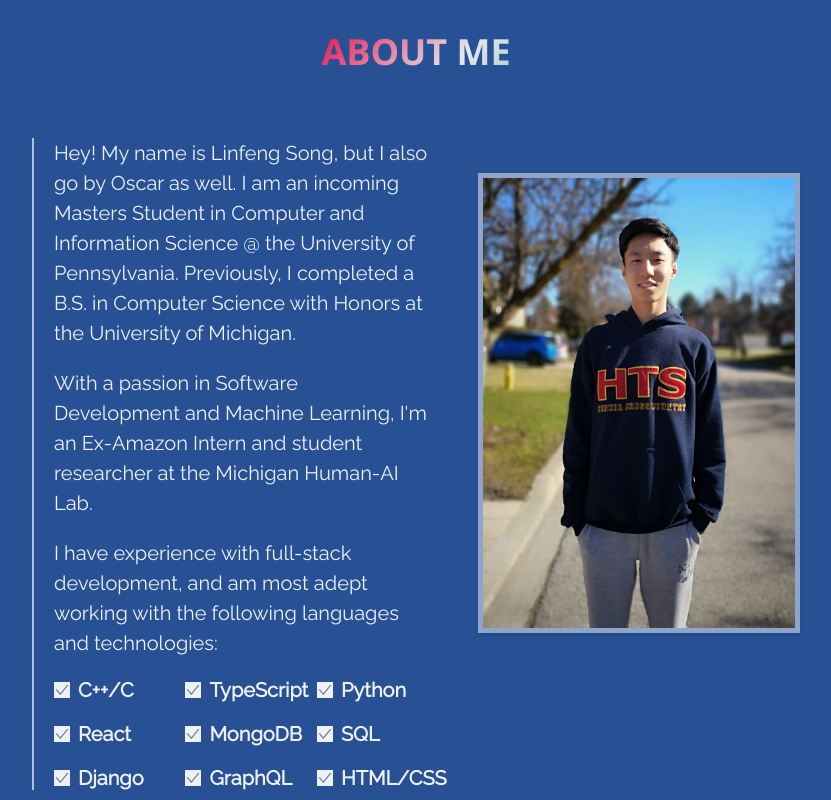
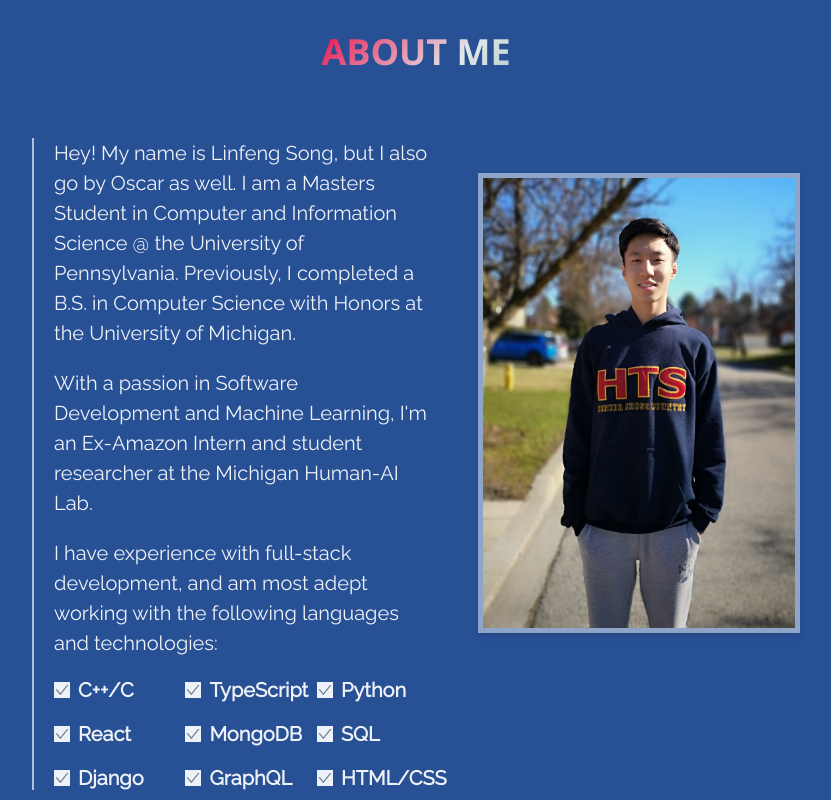
Before and after one commit to OscarSong2003/personalWebsite, a React (Create React App) app: page / in a window 1280 px wide. Shown: the part 940-1740 px from the top of the page, without its empty margins (224-1055 px from the left). Built offline with nearby package versions, Linux system fonts and the light colour scheme.

Commit message:
updated school status

```diff
--- a/src/components/About.tsx
+++ b/src/components/About.tsx
@@ -23,7 +23,7 @@ const About = (): React.ReactElement => {
                 <Box width="57%" borderLeft="2px" borderLeftWidth="2px" pl={5} borderColor="whiteAlpha.700">
                     <Text color="whiteAlpha.900" fontSize="20px">Hey! My name is Linfeng Song,
                     but I also go by Oscar as well.
-                    I am an incoming Masters Student in Computer and Information Science @ the University of Pennsylvania.
+                    I am a Masters Student in Computer and Information Science @ the University of Pennsylvania.
                     Previously, I completed a B.S. in Computer Science with Honors at the
                     University of Michigan. </Text>
                     <Text my="20px" color="whiteAlpha.900" fontSize="20px">With a passion in
--- a/src/components/Home.tsx
+++ b/src/components/Home.tsx
@@ -23,7 +23,7 @@ const Home = (): React.ReactElement => {
             {/* <Heading className="animate-character" color="whiteAlpha.900" my={7} size="4xl"></Heading> */}
             <Heading className="animate-character" color="whiteAlpha.900" size="4xl">Song</Heading>
             <Text mt="50px" color="whiteAlpha.900" fontSize="23px" width="700px" textAlign="center">
-                I am an incoming <b>Masters Student</b> in Computer and Information Science @ the <b>University of Pennsylvania</b>.
+                I am a <b>Masters Student</b> in Computer and Information Science @ the <b>University of Pennsylvania</b>.
                 I love building, learning, and working with technologies! My interests
                 include <b>Software Engineering</b>, <b>Machine Learning</b>, <b>HCI</b>, and <b>Data Science</b>.
             </Text>
--- a/src/components/Projects.tsx
+++ b/src/components/Projects.tsx
@@ -34,8 +34,14 @@ const Projects = (): React.ReactElement => {
                             </Link>
                             <Spacer />
                             <Link target="_blank" href="https://www.dropbox.com/scl/fi/g0j96j3nclek5bo0bz3j8/LSA-CS-Honors-Senior-Thesis-Linfeng-Song.pdf?rlkey=gifr9dztfhvckd0i68pa98pfm&st=95b28m2z&dl=0">
-                                <Button leftIcon={<FaPenFancy />}>
+                                <Button  marginLeft="6px"  leftIcon={<FaPenFancy />}>
                                     Honors Thesis
+                                </Button>
+                            </Link>
+                            <Spacer />
+                            <Link target="_blank" href="https://www.youtube.com/watch?v=8fLy8r7CdpE">
+                                <Button marginLeft="6px" leftIcon={<FaPenFancy />}>
+                                    Presentation
                                 </Button>
                             </Link>
                         </Flex>
```
